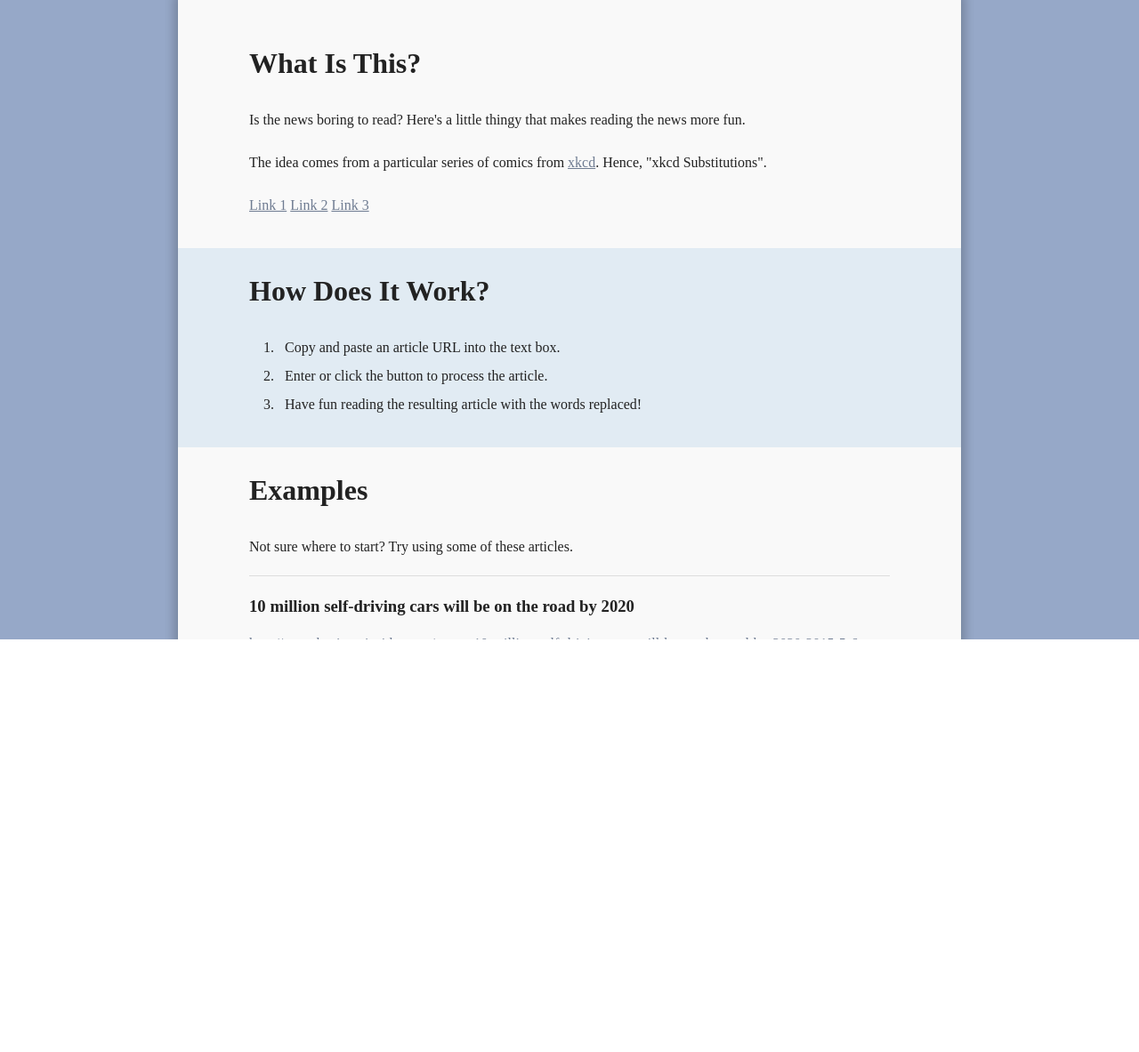
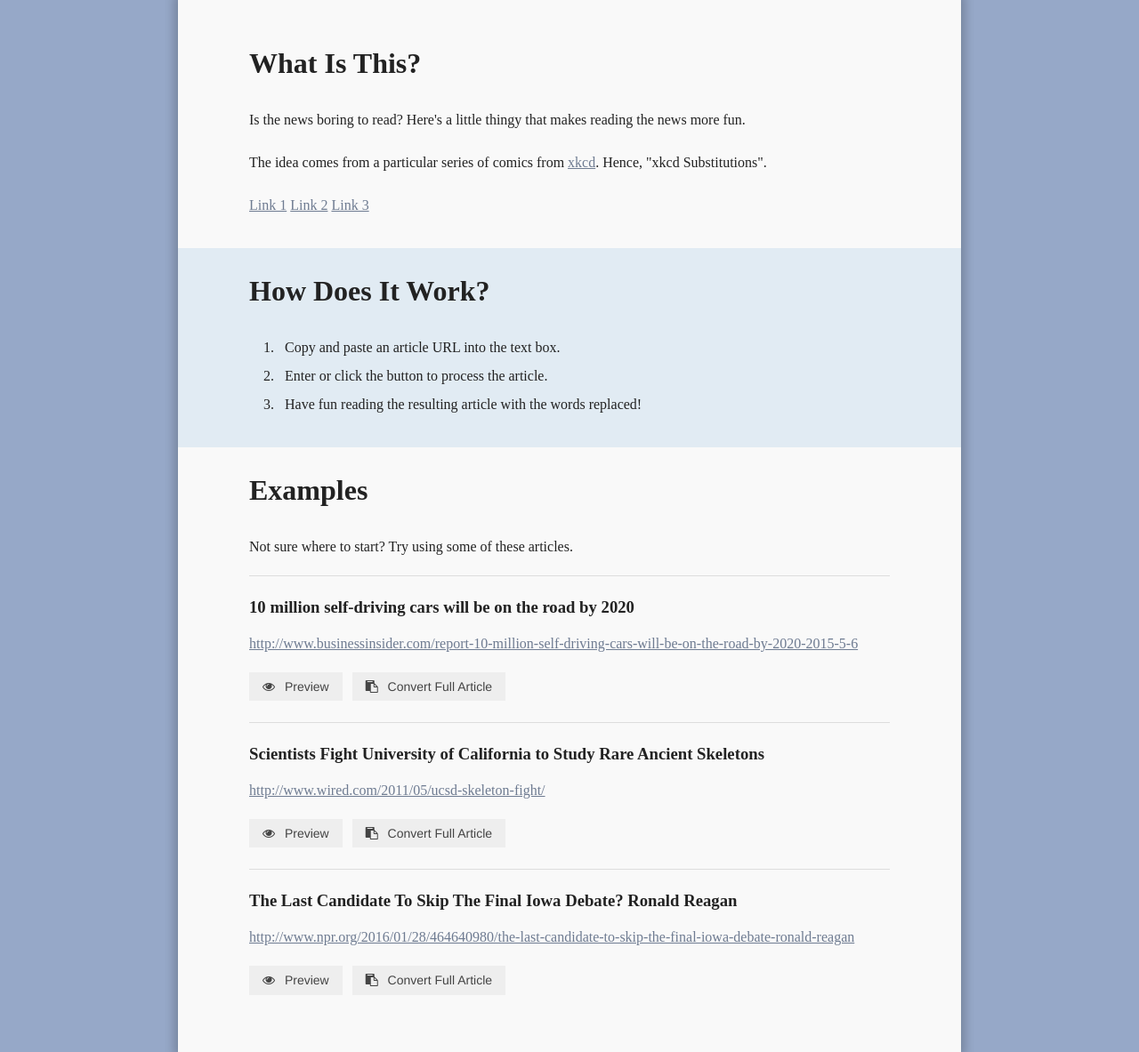
Before and after one commit to U-DON/xkcd_substitutions, a Flask app: page / in a window 1280 px wide. Shown: the part 81-1264 px from the top of the page at 89% size. Before the commit the page ends 800 px from the top, so only its background shows below. Run offline with Flask 2, Linux system fonts and the light colour scheme; parts of the project's set-up code (start-up, migrations or seed data) failed here and were passed over; some libraries are stand-ins or nearby versions.

Commit message:
Prefixes for CSS3 properties. Modified styling of fixed header; scrollbar is now whole page and content does not overflow in some browsers.

```diff
--- a/static/style.css
+++ b/static/style.css
@@ -6,14 +6,19 @@
 
 body
 {
+    -ms-flex-align: center;
+    -webkit-box-align: center;
     align-items: center;
     background: #96a8c8;
+    display: -ms-flexbox;
+    display: -webkit-box;
     display: flex;
+    -ms-flex-direction: column;
+    -webkit-box-direction: normal;
+    -webkit-box-orient: vertical;
     flex-direction: column;
     margin: 0;
     min-height: 100vh;
-    height: 100vh;
-    max-height: 100vh;
     padding: 0;
 }
 
@@ -21,12 +26,20 @@ header
 {
     background: #6e7b91;
     color: #ffffff;
+    left: 0;
+    height: 80px;
+    position: fixed;
     width: 100%;
+    z-index: 1;
 }
 
 header > div
 {
+    -ms-flex-align: center;
+    -webkit-box-align: center;
     align-items: center;
+    display: -ms-flexbox;
+    display: -webkit-box;
     display: flex;
     margin: 0 auto;
     max-width: 100%;
@@ -57,10 +70,11 @@ header > div
 
 #xkcd-form
 {
+    -ms-flex-positive: 1;
+    -webkit-box-flex: 1;
     flex-grow: 1;
     font-family: Helvetica, Arial, Sans-Serif;
     font-size: 14px;
-    margin-left: auto;
     text-align: right;
 }
 
@@ -127,11 +141,21 @@ button:disabled:hover
 
 #content-wrapper
 {
+    -ms-flex-align: center;
+    -webkit-box-align: center;
+    align-items: center;
+    display: -ms-flexbox;
+    display: -webkit-box;
     display: flex;
-    flex: 1;
+    -ms-flex-positive: 1;
+    -webkit-box-flex: 1;
+    flex-grow: 1;
+    -ms-flex-direction: column;
+    -webkit-box-direction: normal;
+    -webkit-box-orient: vertical;
     flex-direction: column;
-    align-items: center;
-    overflow-y: auto;
+    margin-top: 80px;
+    padding: 0;
     width: 100%;
 }
 
@@ -141,12 +165,13 @@ button:disabled:hover
     box-shadow: 0 0 10px 5px rgba(0, 0, 0, 0.2);
     box-sizing: content-box;
     color: #222222;
-    flex: 1;
+    -ms-flex-positive: 1;
+    -webkit-box-flex: 1;
+    flex-grow: 1;
     font-family: "Times New Roman", serif;
     font-size: 16px;
     line-height: 2em;
     margin: 0;
-    margin-left: calc(100vw - 100%);
     max-width: 100%;
     padding: 40px 80px;
     text-align: justify;
@@ -262,6 +287,8 @@ hr
     padding: 0 1em;
     text-align: center;
     top: -2.5em;
+    -webkit-transform: translateX(-50%);
+    -moz-transform: translateX(-50%);
     transform: translateX(-50%);
     white-space: nowrap;
 }
```
